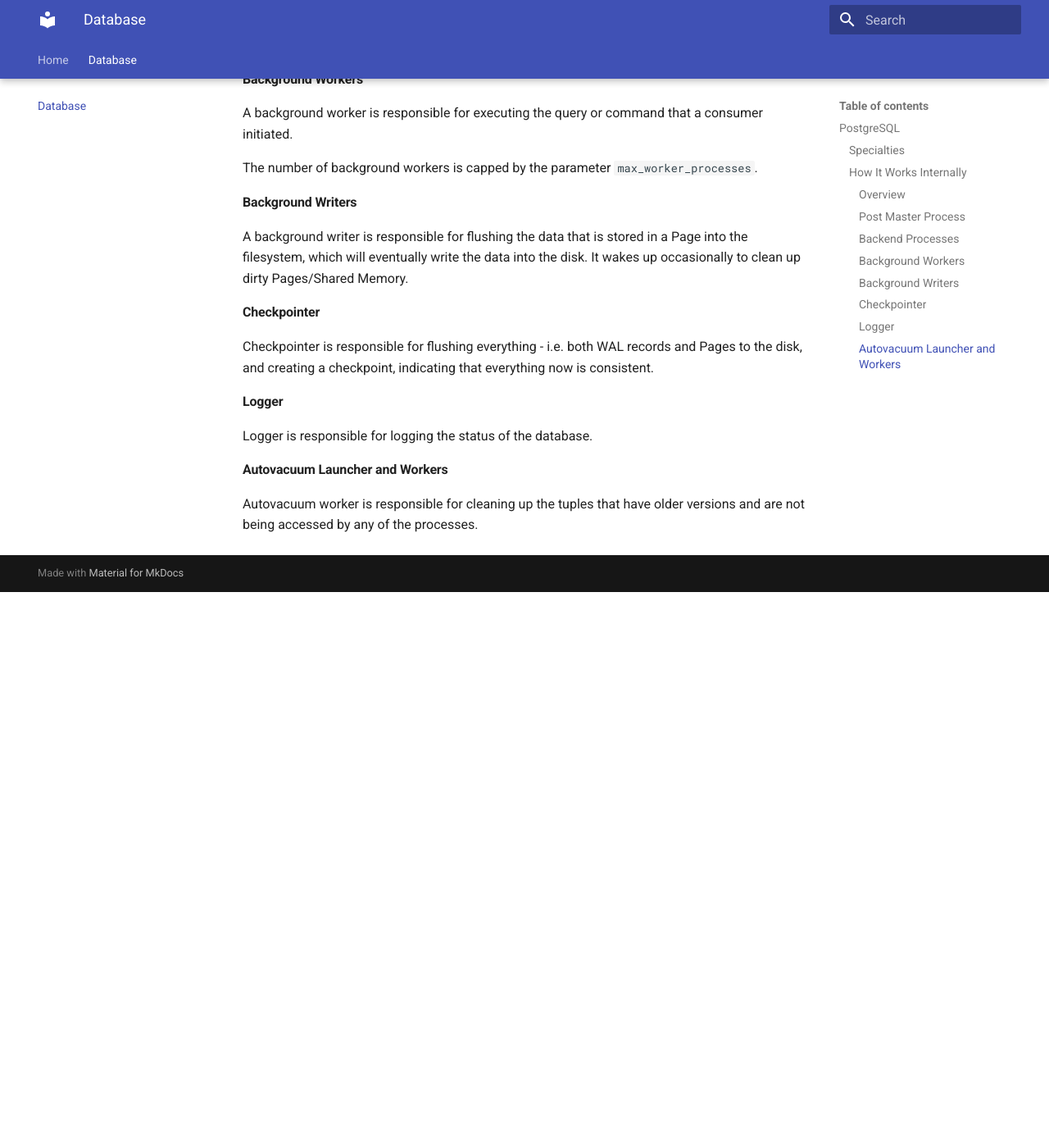
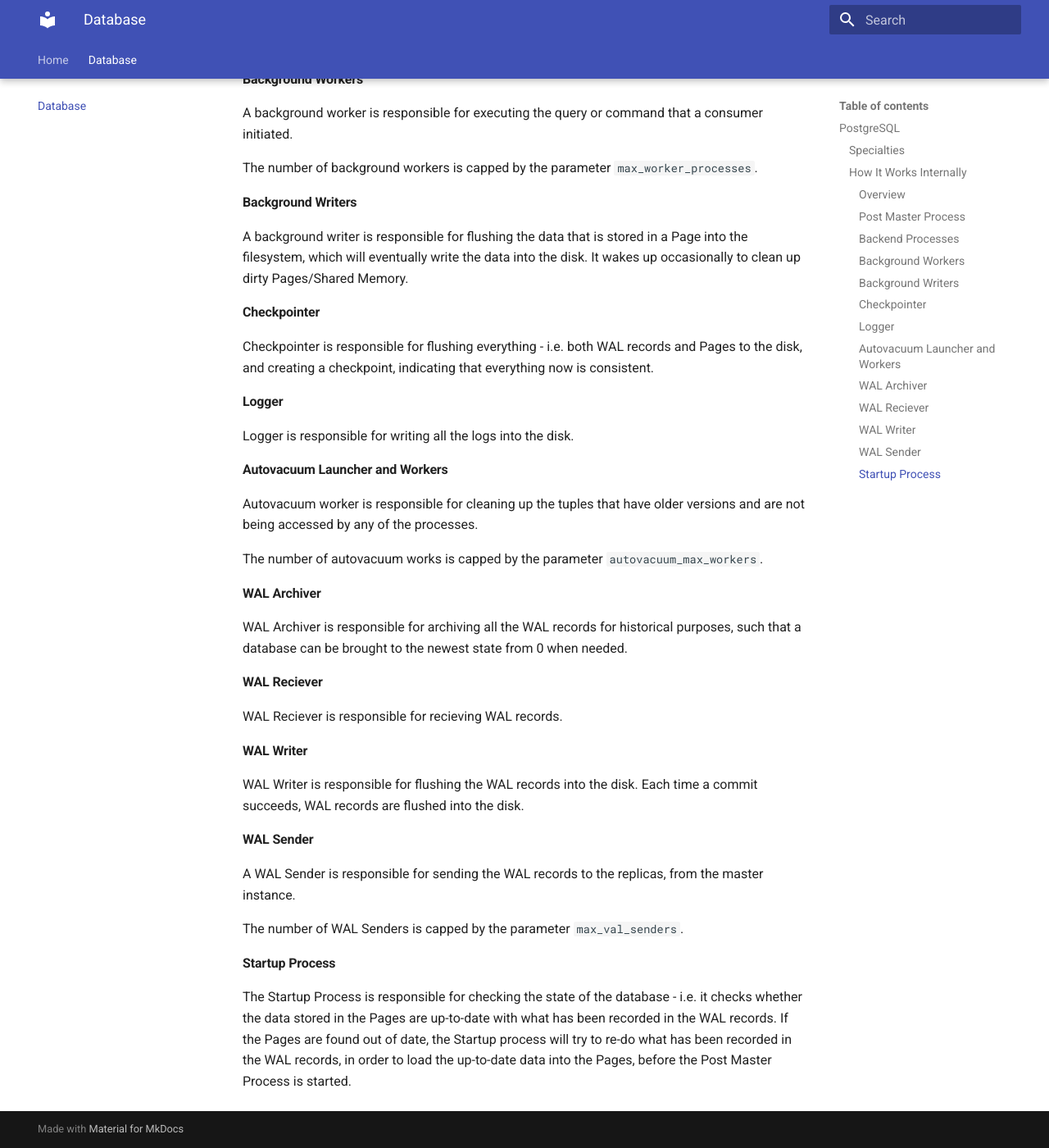
Before and after one commit to autumnkids/miscellaneous-study-notes, an MkDocs documentation site: the page built from docs/database.md, in a window 1280 px wide and 1400 px high, scrolled down 1636 px. Shown: the whole window at 82% size. Built offline with MkDocs 1.6.1 and Material for MkDocs 9.7.7, drawn with Linux system fonts in a browser that asks for light colours; before the commit the page ends 2358 px from its top, so only the background shows below that.

Commit message:
Add more notes for PostgreSQL

```diff
--- a/docs/database.md
+++ b/docs/database.md
@@ -43,8 +43,32 @@ Checkpointer is responsible for flushing everything - i.e. both WAL records and
 
 #### Logger
 
-Logger is responsible for logging the status of the database.
+Logger is responsible for writing all the logs into the disk.
 
 #### Autovacuum Launcher and Workers
 
 Autovacuum worker is responsible for cleaning up the tuples that have older versions and are not being accessed by any of the processes.
+
+The number of autovacuum works is capped by the parameter `autovacuum_max_workers`.
+
+#### WAL Archiver
+
+WAL Archiver is responsible for archiving all the WAL records for historical purposes, such that a database can be brought to the newest state from 0 when needed.
+
+#### WAL Reciever
+
+WAL Reciever is responsible for recieving WAL records.
+
+#### WAL Writer
+
+WAL Writer is responsible for flushing the WAL records into the disk. Each time a commit succeeds, WAL records are flushed into the disk.
+
+#### WAL Sender
+
+A WAL Sender is responsible for sending the WAL records to the replicas, from the master instance.
+
+The number of WAL Senders is capped by the parameter `max_val_senders`.
+
+#### Startup Process
+
+The Startup Process is responsible for checking the state of the database - i.e. it checks whether the data stored in the Pages are up-to-date with what has been recorded in the WAL records. If the Pages are found out of date, the Startup process will try to re-do what has been recorded in the WAL records, in order to load the up-to-date data into the Pages, before the Post Master Process is started.
```
